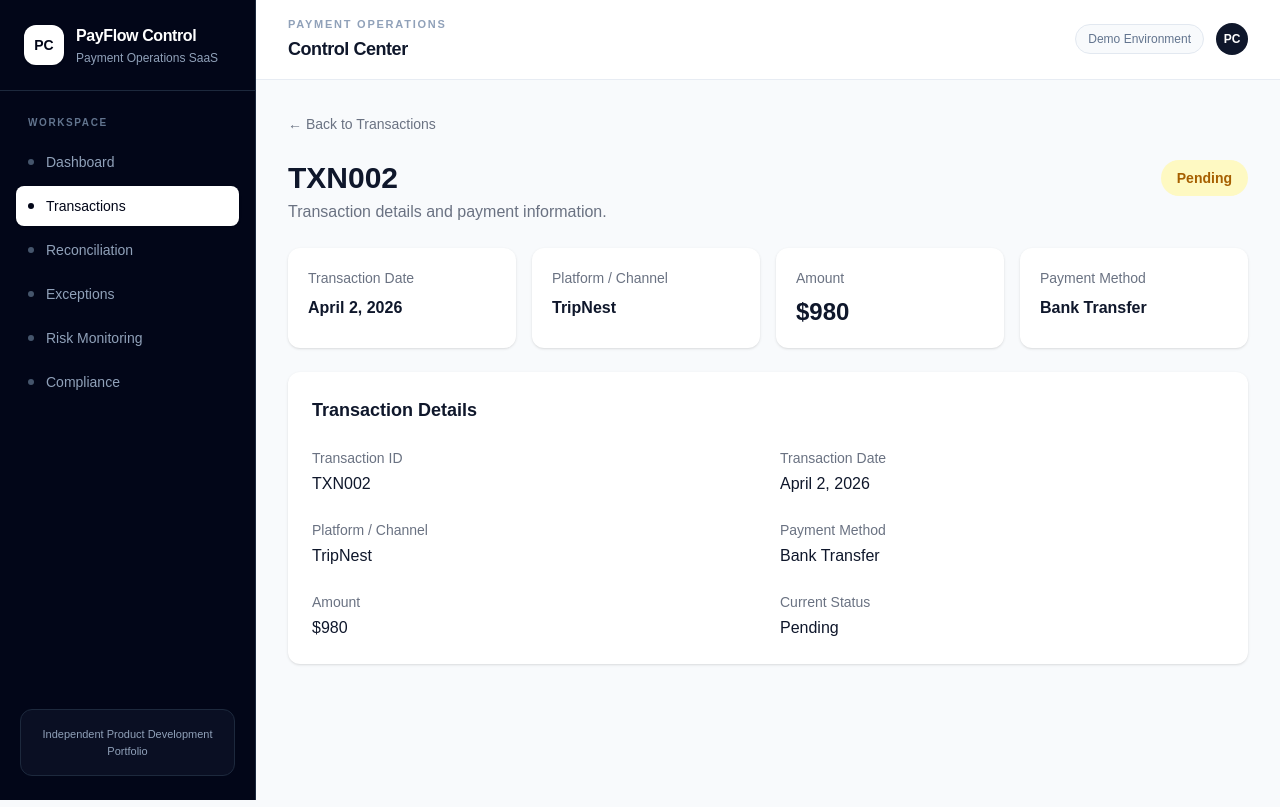
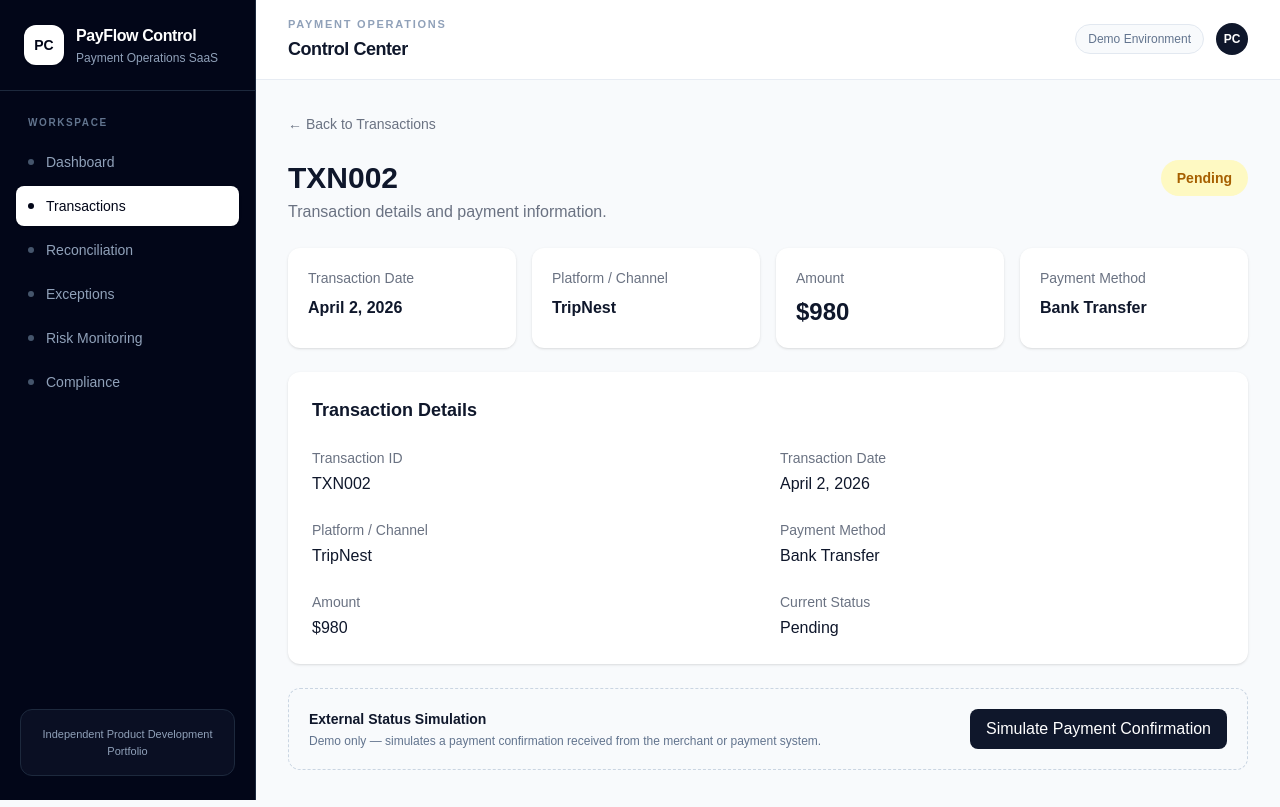
Before and after one commit to yusfss02-glitch/payflow-control, a Next.js app: page /transactions/TXN002 in a window 1280 px wide. Built offline with nearby package versions, Linux system fonts and the light colour scheme.

Commit message:
feat: add simulated external transaction confirmation

```diff
--- a/src/app/transactions/[id]/page.tsx
+++ b/src/app/transactions/[id]/page.tsx
@@ -70,6 +70,7 @@ export default function TransactionDetail({
 
   const {
     transactionStatuses,
+    updateTransactionStatus,
   } = useWorkflow();
 
   if (!transaction) {
@@ -264,6 +265,42 @@ export default function TransactionDetail({
 
         </div>
 
+        {/* EXTERNAL STATUS SIMULATION */}
+
+        {(status === "Pending" || status === "Exception") && (
+          <div className="rounded-xl border border-dashed border-slate-300 bg-slate-50 p-5">
+
+            <div className="flex items-center justify-between gap-4">
+
+              <div>
+                <h3 className="text-sm font-semibold text-slate-900">
+                  External Status Simulation
+                </h3>
+
+                <p className="mt-1 text-xs text-slate-500">
+                  Demo only — simulates a payment confirmation
+                  received from the merchant or payment system.
+                </p>
+              </div>
+
+              <button
+                type="button"
+                onClick={() =>
+                  updateTransactionStatus(
+                    transaction.id,
+                    "Success"
+                  )
+                }
+                className="shrink-0 rounded-lg bg-slate-900 px-4 py-2 text-sm font-medium text-white transition hover:bg-slate-700"
+              >
+                Simulate Payment Confirmation
+              </button>
+
+            </div>
+
+          </div>
+        )}
+
       </div>
     </Layout>
   );
```
